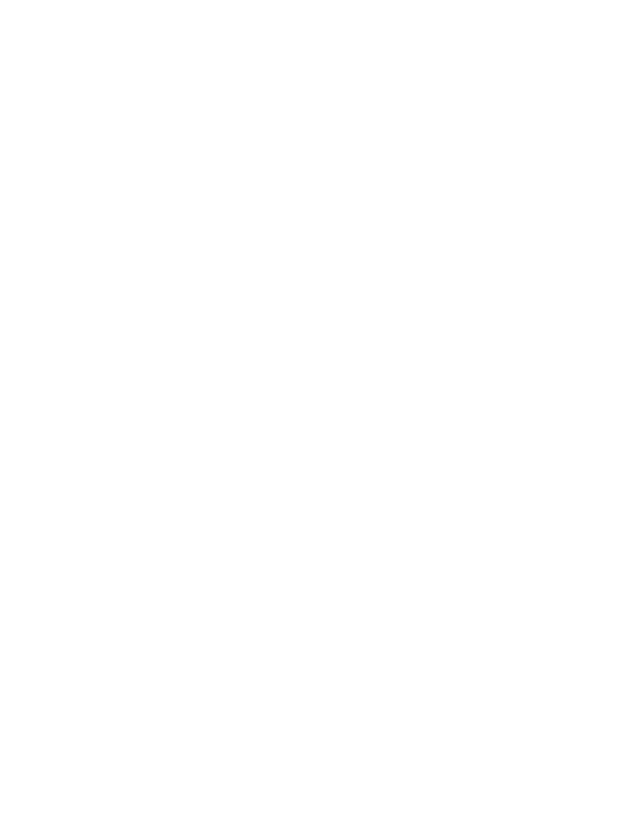
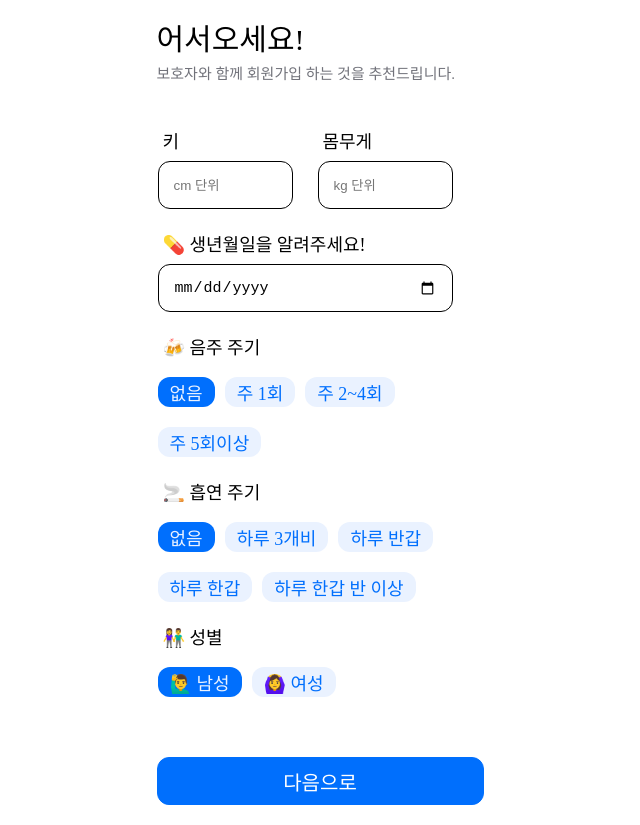
Before and after one commit to kookmin-sw/capstone-2023-11, a React (Create React App) app in the folder web_frontend/: page /join/senior in a window 1280 px wide. Before the commit this address had no page. Shown: the whole page, without its empty margins (320-960 px from the left). Before the commit the page ends 800 px from the top, so only its background shows below. Built offline with nearby package versions, Linux system fonts and the light colour scheme; a web font is replaced by a local one.

Commit message:
[fix] 코드 재수정

```diff
--- a/web_frontend/src/core/router.tsx
+++ b/web_frontend/src/core/router.tsx
@@ -15,6 +15,8 @@ import SeniorExerciseMainPage from "../pages/SeniorExericseMainPage";
 import SeniorMealMain from "../pages/SeniorMealMain";
 import SeniorSummaryDailyPage from "../pages/SeniorSummaryDailyPage";
 import { AnimatePresence } from "framer-motion";
+import GuardianJoinPage from "../pages/GuardianJoinPage";
+import SeniorJoinPage from "../pages/SeniorJoinPage";
 
 function Router() {
   return (
@@ -23,6 +25,8 @@ function Router() {
         <Routes>
           <Route path="/login" element={<LoginPage />} />
           <Route path="/auth/kakao" element={<KakaoAuthPage />} />
+          <Route path="/join/guardian" element={<GuardianJoinPage />} />
+          <Route path="/join/senior" element={<SeniorJoinPage />} />
           <Route path="/senior/main" element={<SeniorMain />} />
           <Route path="/senior/myPage" element={<SeniorMypage />} />
           <Route path="/senior/pill" element={<SeniorPillMain />} />
--- a/web_frontend/src/pages/GuardianJoinPage.tsx
+++ b/web_frontend/src/pages/GuardianJoinPage.tsx
@@ -6,7 +6,7 @@ import { guardianJoin } from "../core/api";
 import { useQuery } from "react-query";
 import { motion } from "framer-motion";
 
-function GuardianJoinPage(prop: string) {
+function GuardianJoinPage() {
   const [seniors, setSeniors] = useState<number[]>([]);
   const [code, setCode] = useState("");
   const [joinState, setJoinState] = useState(false);
@@ -28,7 +28,7 @@ function GuardianJoinPage(prop: string) {
   return (
     <motion.div initial={{ opacity: 0 }} animate={{ opacity: 1 }} exit={{ opacity: 0 }}>
       <StGuardianPage>
-        <StWelcomMessage>어서오세요! {prop}님!</StWelcomMessage>
+        <StWelcomMessage>어서오세요! </StWelcomMessage>
         <StInfoText>피보호인(부모님)의 유저코드를 확인해주세요!</StInfoText>
         <StContainer>
           <StCodeInfo>👨‍👩‍👧‍👦 복실이를 사용중인 피보호인이 있으신가요?</StCodeInfo>
--- a/web_frontend/src/pages/KakaoAuthPage.tsx
+++ b/web_frontend/src/pages/KakaoAuthPage.tsx
@@ -2,8 +2,6 @@ import { useQuery } from "react-query";
 import { useLocation, useNavigate } from "react-router-dom";
 import { getKakaoAccessToken, getUserStatus } from "../core/api/index";
 import { useEffect, useState } from "react";
-import GuardianJoinPage from "./GuardianJoinPage";
-import SeniorJoinPage from "./SeniorJoinPage";
 
 function KakaoAuthPage() {
   const navigate = useNavigate();
@@ -34,13 +32,13 @@ function KakaoAuthPage() {
           if (accessToken) {
             localStorage.setItem("kakaoAccesstoken", accessToken);
           }
-          GuardianJoinPage(loginData.data.name);
+          navigate("/join/guardian");
         }
         if (loginData.data.userType == "userWard") {
           if (accessToken) {
             localStorage.setItem("kakaoAccesstoken", accessToken);
           }
-          SeniorJoinPage(loginData.data.name);
+          navigate("/join/senior");
         }
       }
     }
--- a/web_frontend/src/pages/SeniorJoinPage.tsx
+++ b/web_frontend/src/pages/SeniorJoinPage.tsx
@@ -5,7 +5,7 @@ import { useQuery } from "react-query";
 import { wardJoin } from "../core/api/index";
 import { motion } from "framer-motion";
 
-function SeniorJoinPage(prop: string) {
+function SeniorJoinPage() {
   const [process, setProcess] = useState(1);
   const [height, setHeight] = useState<number | string>(0);
   const [weight, setWeight] = useState<number | string>(0);
@@ -43,7 +43,7 @@ function SeniorJoinPage(prop: string) {
     return (
       <motion.div initial={{ opacity: 0 }} animate={{ opacity: 1 }} exit={{ opacity: 0 }}>
         <StSeniorPage>
-          <StWelcomMessage>어서오세요! {prop}님!</StWelcomMessage>
+          <StWelcomMessage>어서오세요! </StWelcomMessage>
           <StInfoText>보호자와 함께 회원가입 하는 것을 추천드립니다.</StInfoText>
           <StMedicalContainer>
             <StHeight>
@@ -156,7 +156,7 @@ function SeniorJoinPage(prop: string) {
     return (
       <motion.div className="loginPage" initial={{ opacity: 0 }} animate={{ opacity: 1 }} exit={{ opacity: 0 }}>
         <StSeniorPage>
-          <StWelcomMessage>어서오세요! {prop}님!</StWelcomMessage>
+          <StWelcomMessage>어서오세요! </StWelcomMessage>
           <StInfoText>보호자와 함께 회원가입 하는 것을 추천드립니다.</StInfoText>
           <StSecondContainer>
             <StIllInfo>
```
